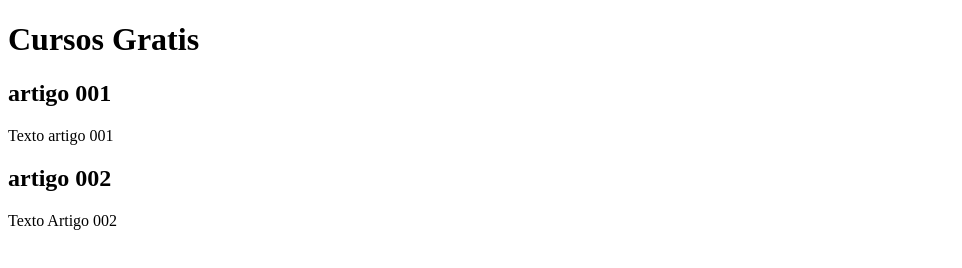
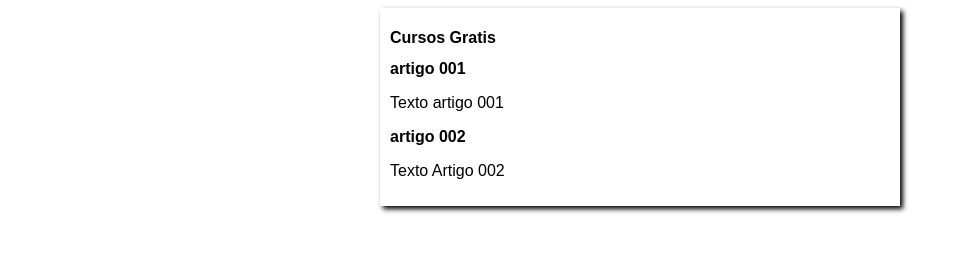
Before and after one commit to CleitonGomesDosSantos/projeto-site2, a plain HTML site: page index.html in a window 1280 px wide. Shown: the whole page, without its empty margins (0-962 px from the left). Drawn offline with Linux system fonts and the light colour scheme.

Commit message:
iniciado design
commmit desig

```diff
--- /dev/null
+++ b/estilos/style.css
@@ -0,0 +1,22 @@
+*{
+    font-family: Arial, Helvetica, sans-serif;
+    font-size: 16px;
+
+}
+
+
+bory {
+
+    background-color: rgb(94, 24, 160);
+}
+
+main {
+
+    background-color: white;
+    width: 500px;
+    margin: auto;
+    padding: 10px;
+    box-shadow: 3px 3px 5px black;
+
+
+}
--- a/index.html
+++ b/index.html
@@ -4,7 +4,8 @@
     <meta charset="UTF-8">
     <meta http-equiv="X-UA-Compatible" content="IE=edge">
     <meta name="viewport" content="width=device-width, initial-scale=1.0">
-    <title>Site curso em video</title>
+    <title>Site Curso em Video</title>
+    <link rel="stylesheet" href="estilos/style.css">
 
 <body>
     <main>
```
